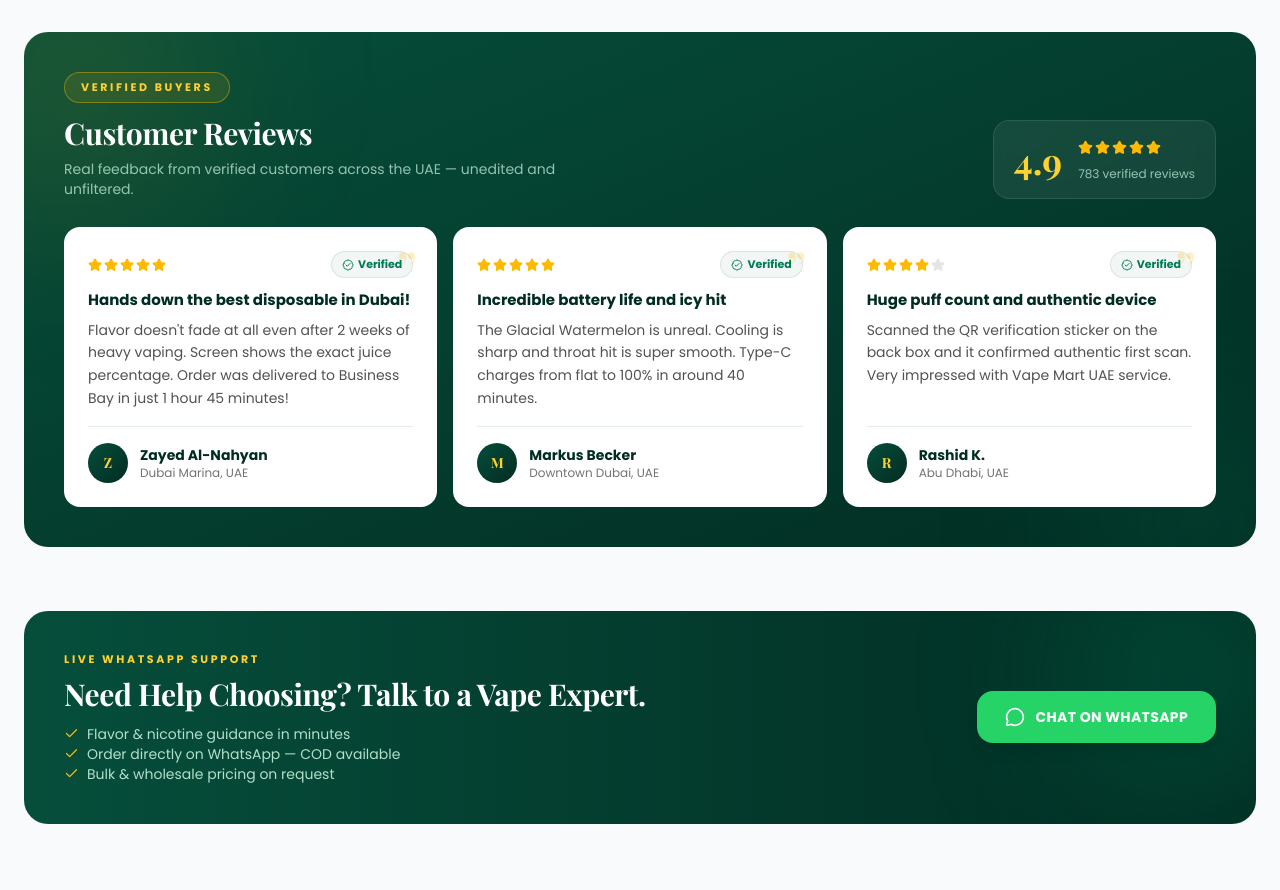
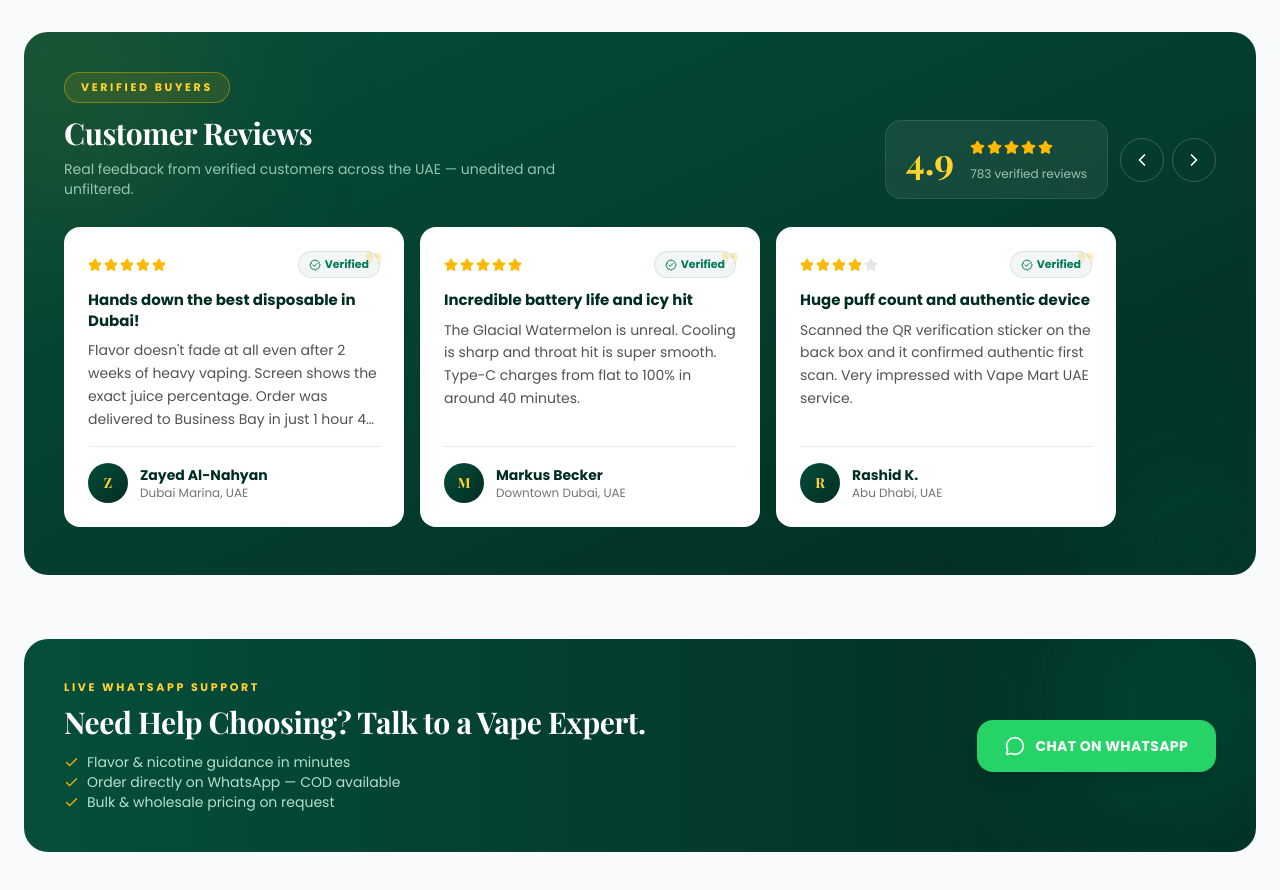
Before and after one commit to webestonesite/Vape-Mart-v2, a Next.js app: page /collections in a window 1280 px wide. Shown: the part 7440-8330 px from the top of the page. Built offline with nearby package versions, Linux system fonts and the light colour scheme.

Commit message:
reviews as horizontal slider with prev/next arrows

```diff
--- a/src/components/collection/CollectionPageView.tsx
+++ b/src/components/collection/CollectionPageView.tsx
@@ -6,6 +6,7 @@ import Link from "next/link";
 import { motion, AnimatePresence } from "framer-motion";
 import {
   ChevronRight,
+  ChevronLeft,
   ChevronDown,
   X,
   Star,
@@ -1262,21 +1263,39 @@ export function CollectionPageView({ category, allCategories, products }: Collec
                   <h2 className="font-luxury text-2xl sm:text-3xl font-bold text-white">Customer Reviews</h2>
                   <p className="mt-2 text-sm text-emerald-100/70 max-w-lg">Real feedback from verified customers across the UAE — unedited and unfiltered.</p>
                 </div>
-                <div className="flex items-center gap-4 rounded-2xl bg-white/[0.07] border border-white/10 backdrop-blur px-5 py-4">
-                  <span className="font-luxury text-4xl font-bold text-amber-300">{avgRating.toFixed(1)}</span>
-                  <div>
-                    <Stars rating={avgRating} size={15} />
-                    <p className="text-xs text-emerald-100/70 mt-1">{totalRevs.toLocaleString()} verified reviews</p>
+                <div className="flex items-center gap-3">
+                  <div className="flex items-center gap-4 rounded-2xl bg-white/[0.07] border border-white/10 backdrop-blur px-5 py-4">
+                    <span className="font-luxury text-4xl font-bold text-amber-300">{avgRating.toFixed(1)}</span>
+                    <div>
+                      <Stars rating={avgRating} size={15} />
+                      <p className="text-xs text-emerald-100/70 mt-1">{totalRevs.toLocaleString()} verified reviews</p>
+                    </div>
+                  </div>
+                  <div className="hidden sm:flex items-center gap-2">
+                    <button
+                      onClick={() => document.getElementById("reviews-track")?.scrollBy({ left: -360, behavior: "smooth" })}
+                      aria-label="Previous reviews"
+                      className="w-11 h-11 rounded-full border border-white/20 text-white flex items-center justify-center hover:bg-amber-400 hover:border-amber-400 hover:text-emerald-950 transition-all"
+                    >
+                      <ChevronLeft size={20} />
+                    </button>
+                    <button
+                      onClick={() => document.getElementById("reviews-track")?.scrollBy({ left: 360, behavior: "smooth" })}
+                      aria-label="Next reviews"
+                      className="w-11 h-11 rounded-full border border-white/20 text-white flex items-center justify-center hover:bg-amber-400 hover:border-amber-400 hover:text-emerald-950 transition-all"
+                    >
+                      <ChevronRight size={20} />
+                    </button>
                   </div>
                 </div>
               </div>
-              <div className="grid sm:grid-cols-2 lg:grid-cols-3 gap-4">
+              <div id="reviews-track" className="flex gap-4 overflow-x-auto snap-x snap-mandatory pb-2 -mx-1 px-1" style={{ scrollbarWidth: "none" }}>
                 {allReviews.map((r, i) => (
                   <motion.figure
                     key={r.id}
-                    initial={{ opacity: 0, y: 18 }} whileInView={{ opacity: 1, y: 0 }} viewport={{ once: true }}
-                    transition={{ duration: 0.4, delay: Math.min(i * 0.07, 0.3) }}
-                    className="group relative rounded-2xl bg-white p-5 sm:p-6 flex flex-col overflow-hidden hover:shadow-[0_20px_44px_-16px_rgba(0,0,0,0.45)] hover:-translate-y-1 transition-all duration-300"
+                    initial={{ opacity: 0, x: 24 }} whileInView={{ opacity: 1, x: 0 }} viewport={{ once: true }}
+                    transition={{ duration: 0.4, delay: Math.min(i * 0.06, 0.3) }}
+                    className="group relative shrink-0 snap-start w-[300px] sm:w-[340px] rounded-2xl bg-white p-5 sm:p-6 flex flex-col overflow-hidden hover:shadow-[0_20px_44px_-16px_rgba(0,0,0,0.45)] transition-all duration-300"
                   >
                     <span className="absolute top-4 right-5 font-luxury text-5xl text-amber-400/25 select-none leading-none">&rdquo;</span>
                     <div className="flex items-center justify-between">
```
